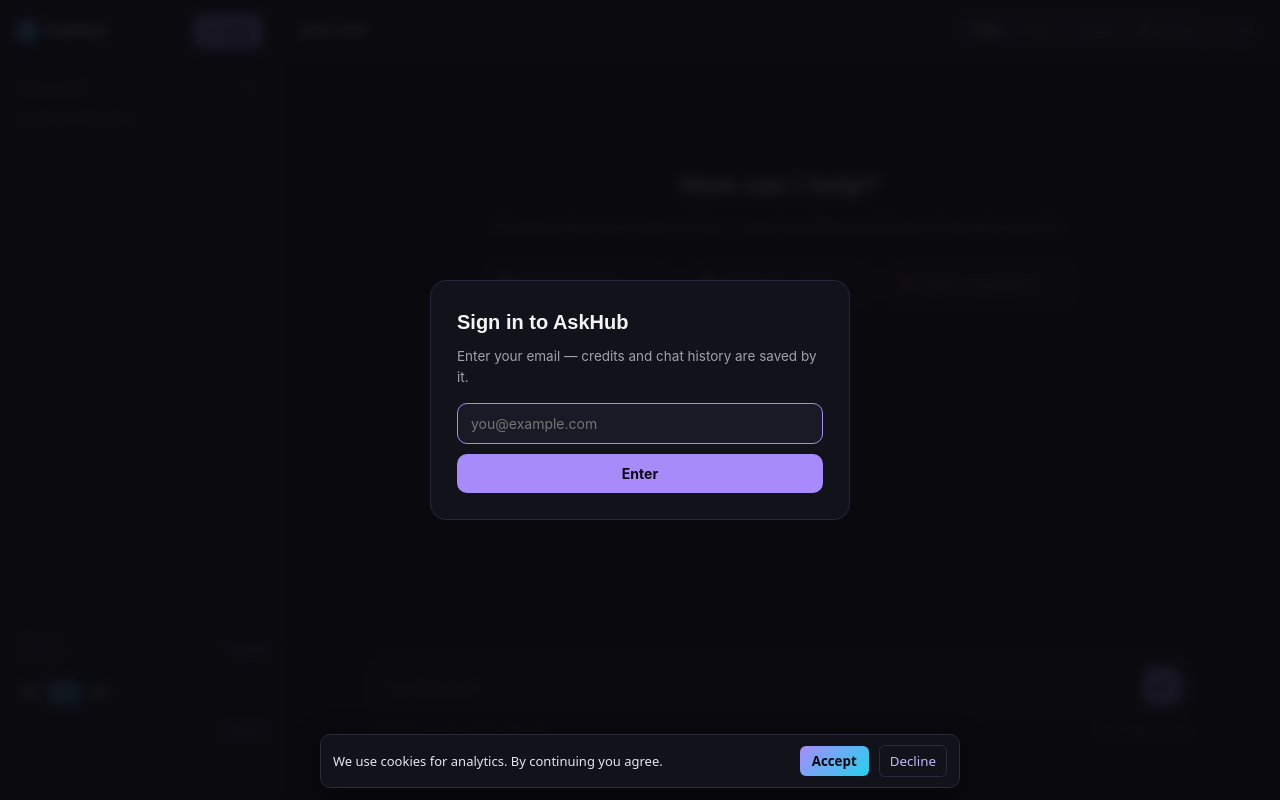
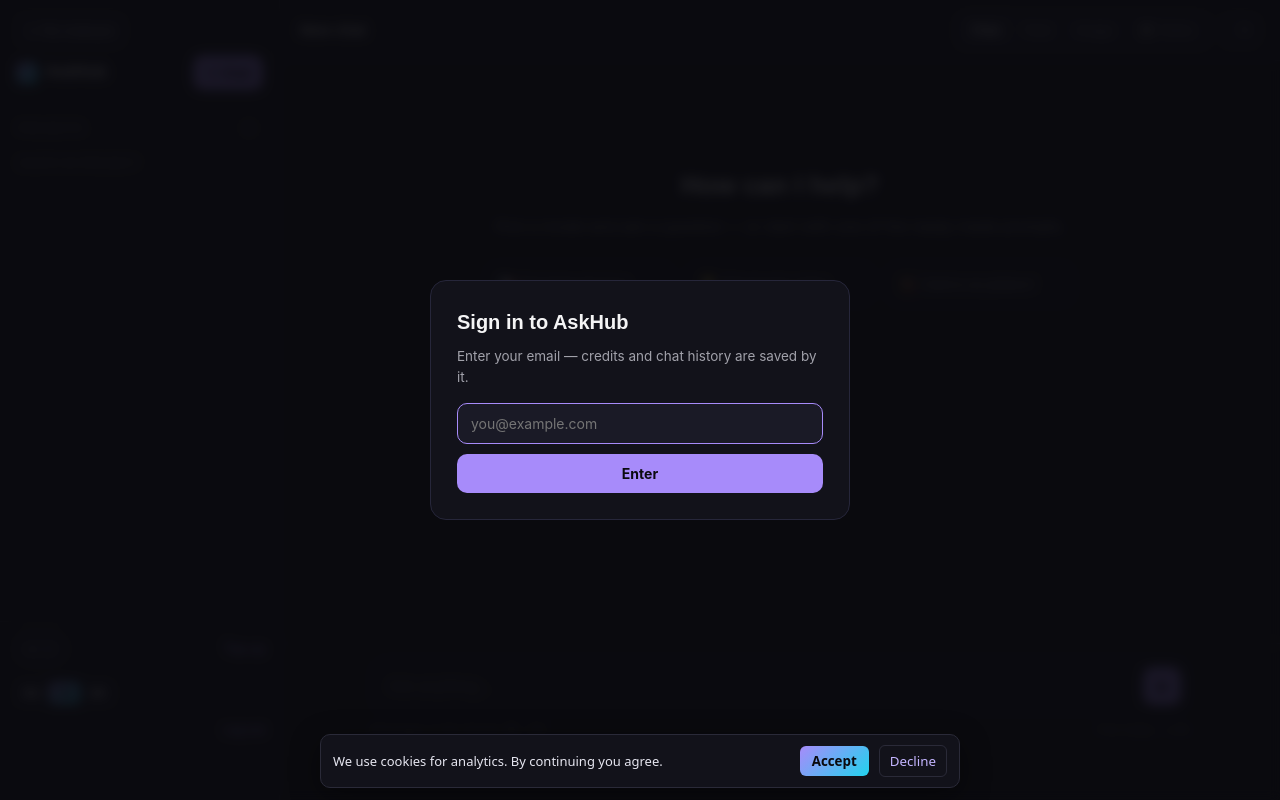
Before and after one commit to Vasil1239/multi-ai-chat, a website: page public/chat.html in a window 1280 px wide. Drawn offline with Linux system fonts and the light colour scheme.

Commit message:
feat(chat): explicit '← На главную' button in sidebar and mobile topbar

```diff
--- a/public/chat.html
+++ b/public/chat.html
@@ -260,9 +260,12 @@ document.addEventListener('DOMContentLoaded', function(){
 
   <!-- SIDEBAR -->
   <aside class="sidebar" id="sidebar">
-    <div class="sidebar-head">
-      <a href="/" class="brand" style="text-decoration:none;color:inherit" title="На главную"><span class="brand-mark"></span><span>AskHub</span></a>
-      <button class="new-btn" id="new-chat-btn" title="Новый чат" data-i18n="c.sb.new_chat">＋ Чат</button>
+    <div class="sidebar-head" style="flex-direction:column;align-items:stretch;gap:8px">
+      <a href="/" style="display:inline-flex;align-items:center;gap:6px;padding:6px 10px;border:1px solid var(--line);border-radius:10px;background:var(--panel-2);color:var(--ink-soft);font-size:12.5px;font-weight:600;text-decoration:none;width:fit-content" title="На главную">← На главную</a>
+      <div style="display:flex;align-items:center;justify-content:space-between;gap:10px">
+        <a href="/" class="brand" style="text-decoration:none;color:inherit" title="На главную"><span class="brand-mark"></span><span>AskHub</span></a>
+        <button class="new-btn" id="new-chat-btn" title="Новый чат" data-i18n="c.sb.new_chat">＋ Чат</button>
+      </div>
     </div>
 
     <div class="sidebar-scroll">
@@ -305,7 +308,8 @@ document.addEventListener('DOMContentLoaded', function(){
   <div class="main">
     <div class="mobile-topbar">
       <button class="hamb" id="hamb">☰</button>
-      <a href="/" class="brand" style="flex:1;text-decoration:none;color:inherit" title="На главную"><span class="brand-mark"></span><span>AskHub</span></a>
+      <a href="/" style="display:inline-flex;align-items:center;gap:4px;padding:6px 10px;border:1px solid var(--line);border-radius:10px;background:var(--panel-2);color:var(--ink-soft);font-size:12px;font-weight:700;text-decoration:none" title="На главную">← Главная</a>
+      <a href="/" class="brand" style="flex:1;text-decoration:none;color:inherit;justify-content:flex-end" title="На главную"><span class="brand-mark"></span><span>AskHub</span></a>
       <button class="new-btn" id="new-chat-btn-mob">＋</button>
     </div>
 
```
